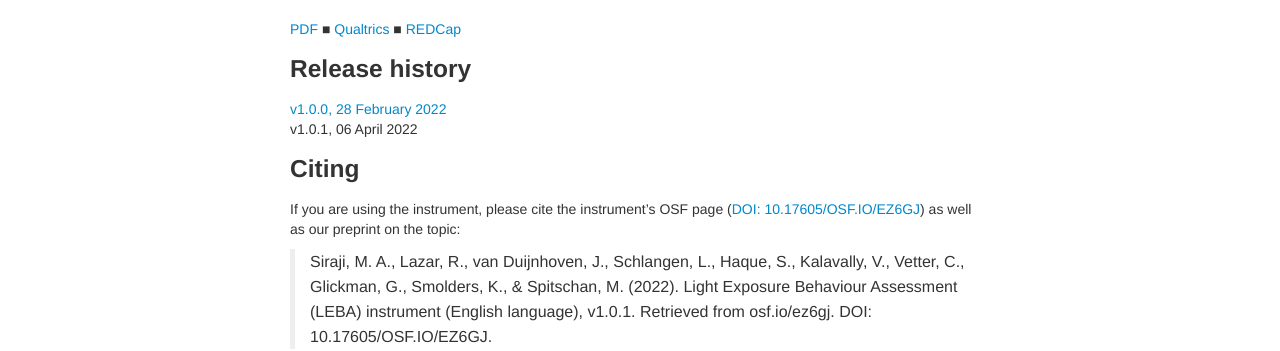
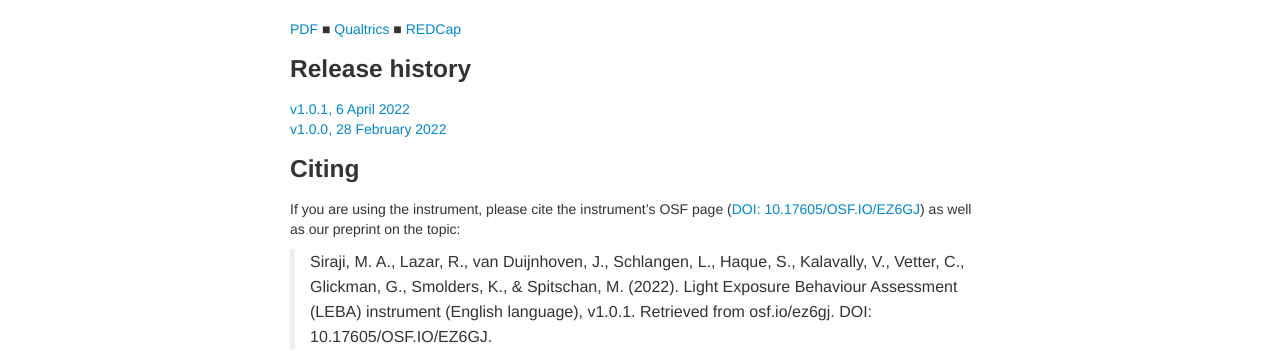
Before and after one commit to leba-instrument/leba-instrument.github.io, a Jekyll site: the page built from index.md, in a window 1280 px wide. Shown: the part 652-1003 px from the top of the page. Built offline with Jekyll 4.4.1, drawn with Linux system fonts in a browser that asks for light colours.

Commit message:
Update index.md

```diff
--- a/index.md
+++ b/index.md
@@ -18,8 +18,8 @@ The **Light Exposure Behaviour Assessment (LEBA)** instrument is a novel instrum
 
 ### Release history
 
+[v1.0.1, 6 April 2022](https://github.com/leba-instrument/leba-instrument-en/releases/tag/v1.0.1)
 [v1.0.0, 28 February 2022](https://github.com/leba-instrument/leba-instrument-en/releases/tag/v1.0.0)
-v1.0.1, 06 April 2022
 
 ### Citing
 
```
